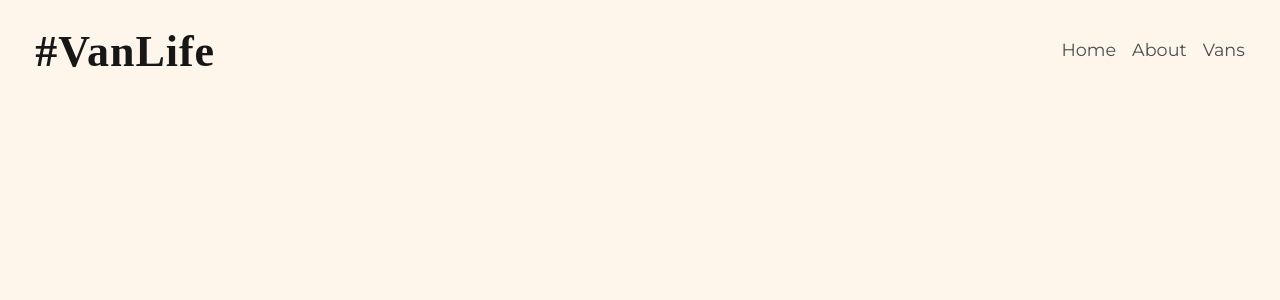
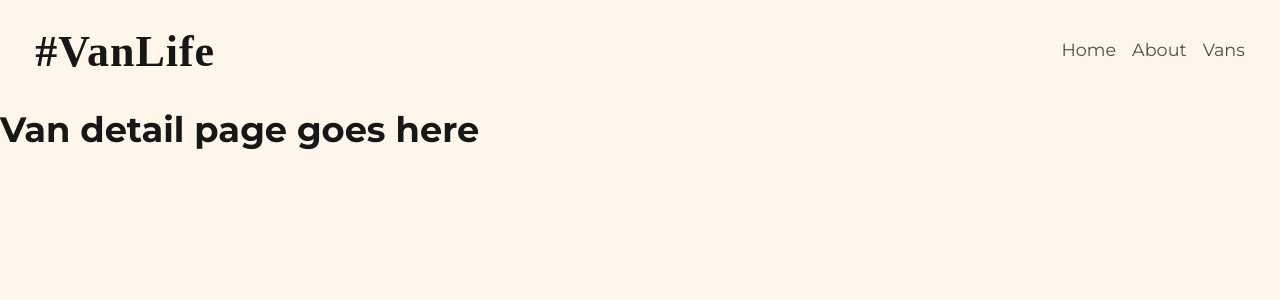
Before and after one commit to fatima-ndiaye/van-life, a React (Vite) app: page /vans/1 in a window 1280 px wide. Shown: the top 300 px of the page. Built offline with nearby package versions, Linux system fonts and the light colour scheme; a web font is replaced by a local one.

Commit message:
Update App.jsx

```diff
--- a/src/App.jsx
+++ b/src/App.jsx
@@ -3,6 +3,7 @@ import { BrowserRouter, Routes, Route, Link } from 'react-router-dom'
 import Home from './Pages/Home'
 import About from './Pages/About'
 import Vans from './Pages/Vans'
+import VanDetail from './Pages/vanDetail'
 import "./server"
 
 function App() {
@@ -22,6 +23,7 @@ function App() {
         <Route path='/' element={<Home />}/>
         <Route path='/about' element={<About />} />
         <Route path='/vans' element={<Vans />} />
+        <Route path='/vans/:id' element={<VanDetail />}/>
       </Routes>
     </BrowserRouter>
   )
```
